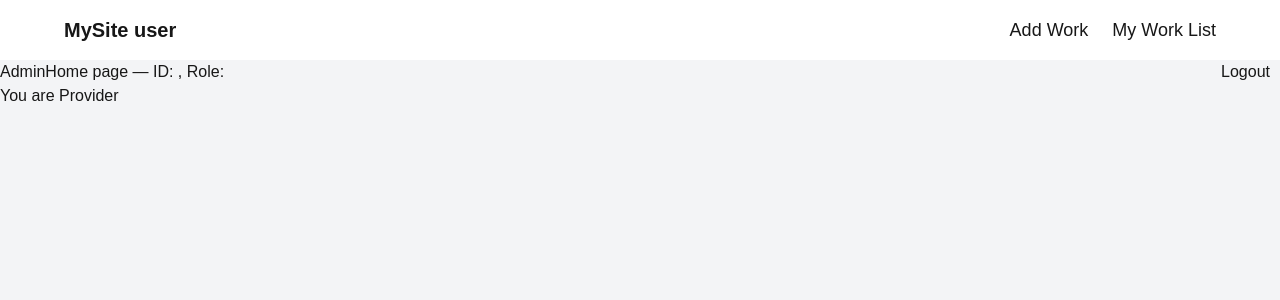
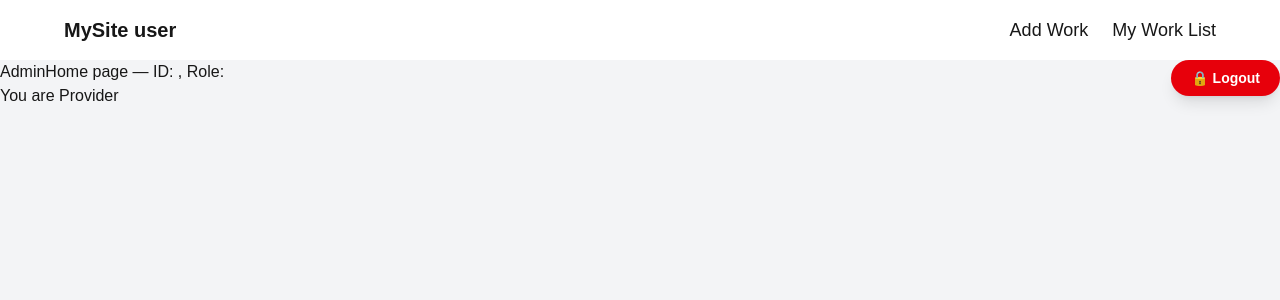
Before and after one commit to satyco2111-beep/afront, a Next.js app: page /admin in a window 1280 px wide. Shown: the top 300 px of the page. Built offline with nearby package versions, Linux system fonts and the light colour scheme; no server answers.

Commit message:
fffffffff

```diff
--- a/app/(web)/email-verify-provider/page.jsx
+++ b/app/(web)/email-verify-provider/page.jsx
@@ -36,7 +36,7 @@ export default function VerifyEmailPage() {
       setMessage("Email verified successfully! Redirecting...");
 
       setTimeout(() => {
-        window.location.href = "/login";
+        window.location.href = "/login-provider";
       }, 2000);
 
     } catch (err) {
--- a/app/(web)/register-provider/page.jsx
+++ b/app/(web)/register-provider/page.jsx
@@ -38,6 +38,9 @@ export default function RegisterPage() {
 
       setMessage("Registration successful! Check your email for OTP.");
       setForm({ name: "", email: "",  mobile:"", password: "" });
+         setTimeout(() => {
+        window.location.href = "/email-verify-provider";
+      }, 2000);
 
     } catch (error) {
       setLoading(false);
--- a/app/(web)/register/page.jsx
+++ b/app/(web)/register/page.jsx
@@ -36,8 +36,11 @@ export default function RegisterPage() {
         return;
       }
 
-      setMessage("Registration successful! Check your email for OTP.");
+      setMessage("Registration successful! Check your email for OTP. Redirecting...");
       setForm({ name: "", email: "",  mobile:"", password: "" });
+      setTimeout(() => {
+        window.location.href = "/email-verify";
+      }, 2000);
 
     } catch (error) {
       setLoading(false);
--- a/app/component/admin/userLogouteBtn/logoutbtn.jsx
+++ b/app/component/admin/userLogouteBtn/logoutbtn.jsx
@@ -4,10 +4,35 @@ import { useRouter } from "next/navigation";
 export default function UserLogoutButton() {
   const router = useRouter();
   return (
-    <p>
-      <button style={{    position: "fixed",right: "10px"}} onClick={() => router.push("/admin/logout")}>
-      Logout
+    // <p>
+    //   <button style={{    position: "fixed",right: "10px"}} onClick={() => router.push("/admin/logout")}>
+    //   Logout
+    // </button>
+    // </p>
+<div className="relative ">
+  {/* other page content */}
+
+  <div className="float-right  top-4 right-0 z-50">
+    <button
+      onClick={() => router.push("/admin/logout")}
+      className="
+        flex items-center gap-2
+        rounded-full
+        bg-red-600
+        px-5 py-2
+        text-sm font-semibold text-white
+        shadow-lg
+        transition-all duration-200
+        hover:bg-red-700 hover:scale-105
+        active:scale-95
+        focus:outline-none focus:ring-2 focus:ring-red-400
+      "
+    >
+      🔒 Logout
     </button>
-    </p>
+  </div>
+</div>
+
+
   );
 }
```
